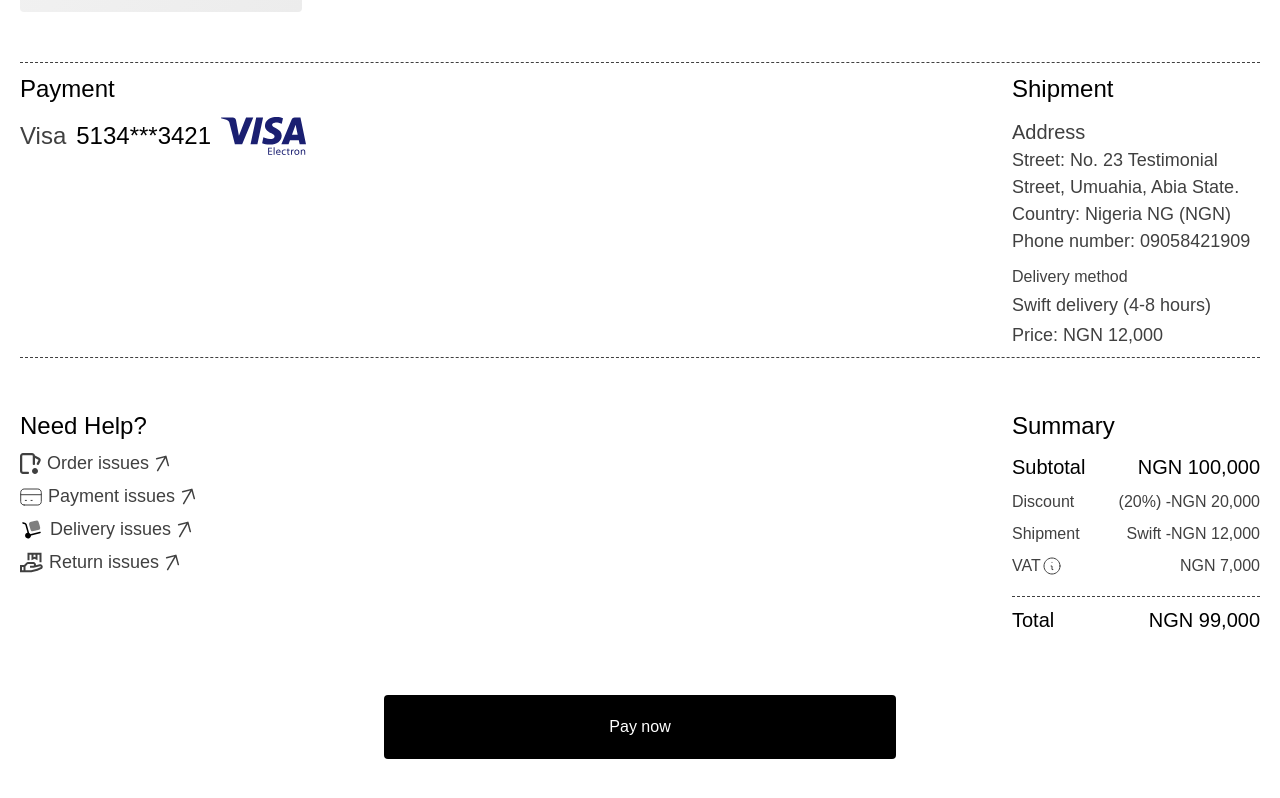
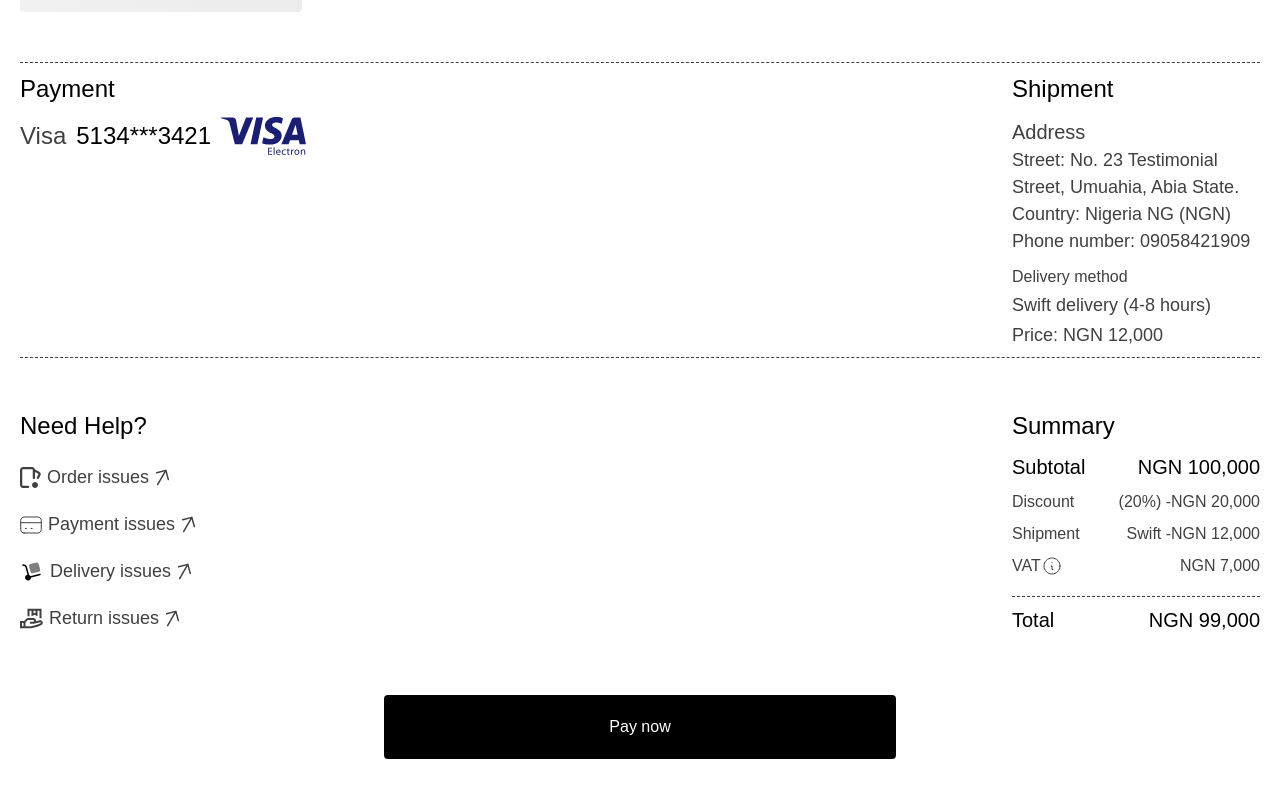
Before and after one commit to Chikadibia24/HNG11-StageTwoTask, a React (Vite) app: page /checkouttwo in a window 1280 px wide. Shown: the part 388-1186 px from the top of the page. Built offline with nearby package versions, Linux system fonts and the light colour scheme.

Commit message:
Fux Bugs

```diff
--- a/src/components/orderSummary.jsx
+++ b/src/components/orderSummary.jsx
@@ -48,7 +48,7 @@ const OrderSummary = () => {
 
   return (
     <div className="needHelp-summary-container flex justify-between px-[15px] md:px-[20px] w-[100%]">
-      <div className="needHelp-container flex flex-col gap-[6px] w-[48%] md:w-[50%] lg:w-[70%]">
+      <div className="needHelp-container flex flex-col gap-[20px] w-[48%] md:w-[50%] lg:w-[70%]">
         <div className="need-help">
           <h1 className="text-[17px] md:text-[20px] lg:text-[24px] text-black">
             Need Help?
```
